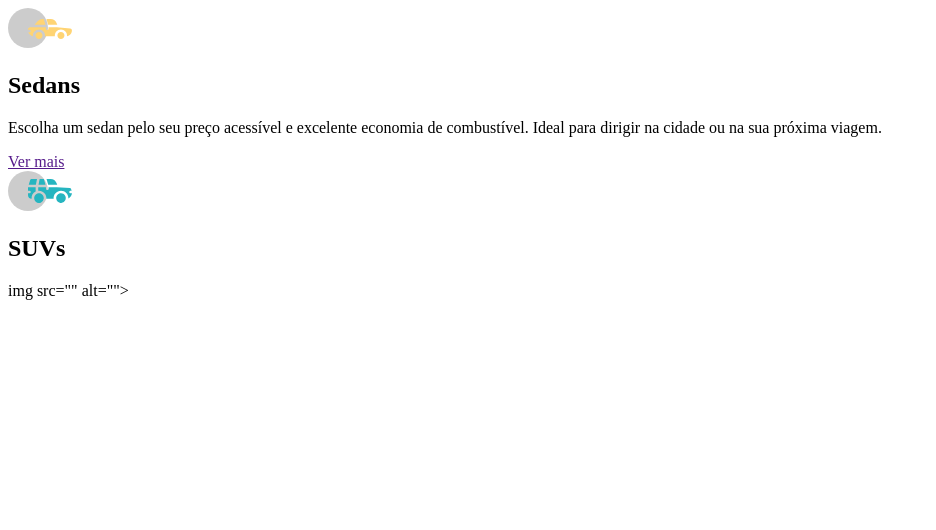
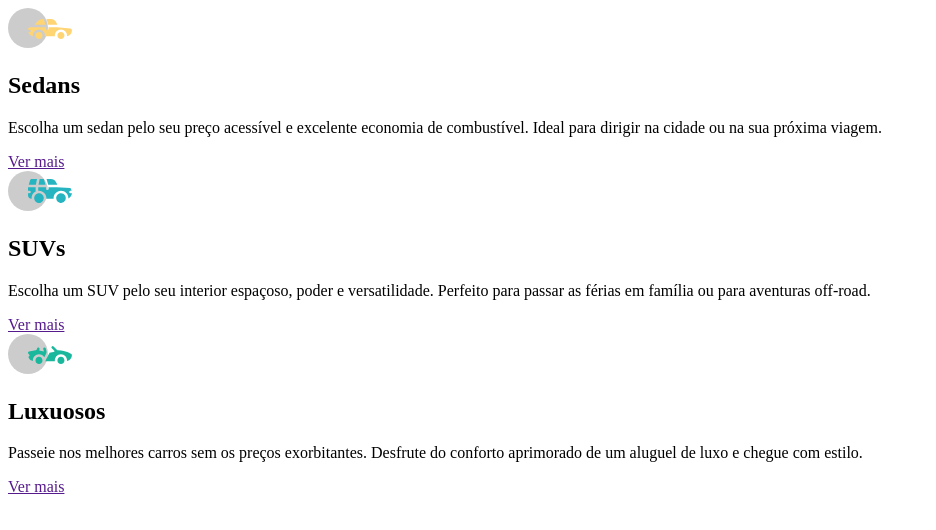
Before and after one commit to luizjuniorr/carros, a plain HTML site: page index.html in a window 1280 px wide. Shown: the whole page, without its empty margins (0-936 px from the left). Drawn offline with Linux system fonts and the light colour scheme.

Commit message:
HTML finalizado

```diff
--- a/index.html
+++ b/index.html
@@ -18,15 +18,15 @@
         <section class="suvs">
             <img src="./imagens/icon-suvs.svg" alt="carro SUV">
             <h2>SUVs</h2>
-            <p></p>
-            <a href=""></a>
+            <p>Escolha um SUV pelo seu interior espaçoso, poder e versatilidade. Perfeito para passar as férias em família ou para aventuras off-road.</p>
+            <a href="">Ver mais</a>
         </section>
 
         <section class="luxuosos">
-            img src="" alt="">
-            <h2></h2>
-            <p></p>
-            <a href=""></a>
+            <img src="imagens/icon-luxury.svg" alt="Carro de luxo">
+            <h2>Luxuosos</h2>
+            <p>Passeie nos melhores carros sem os preços exorbitantes. Desfrute do conforto aprimorado de um aluguel de luxo e chegue com estilo.</p>
+            <a href="">Ver mais</a>
         </section>
     </main>
 </body>
```
